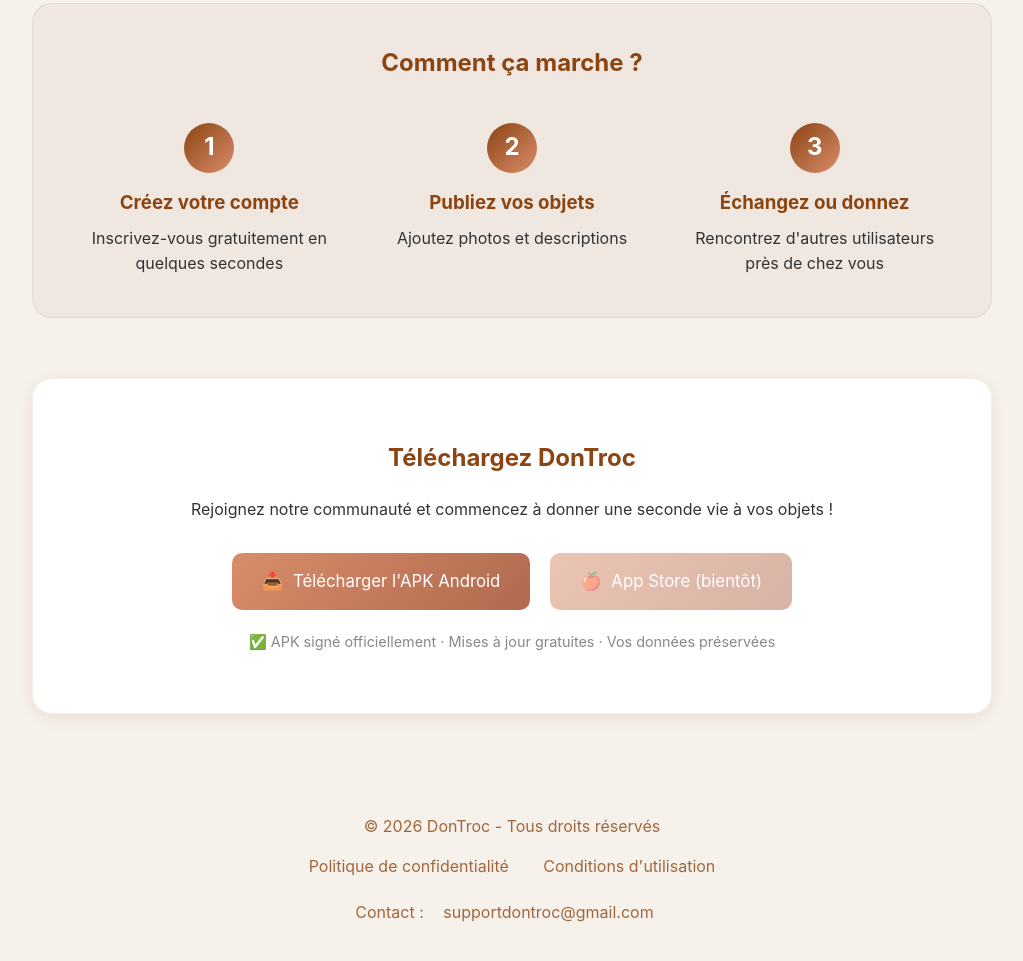
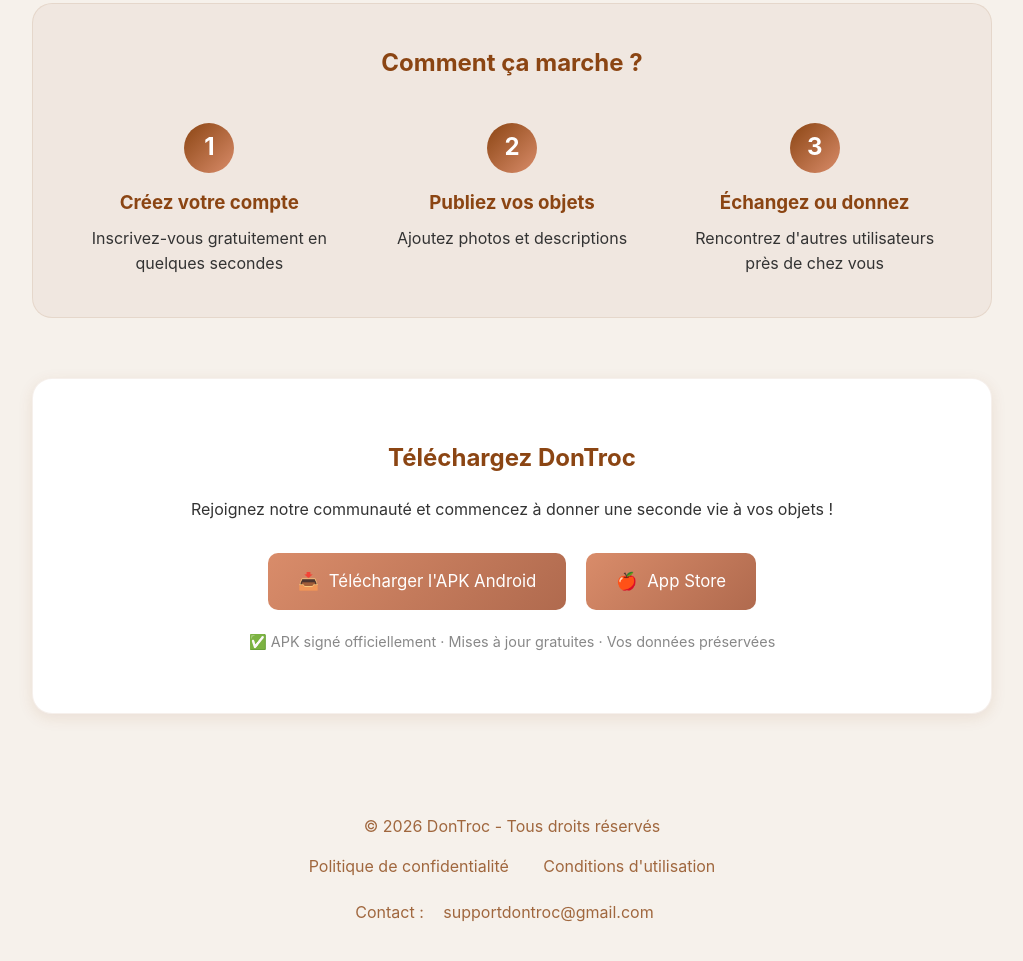
Before and after one commit to bachirtech/DonTroc, a plain HTML site: page docs/index.html in a window 1280 px wide. Shown: the part 1330-2291 px from the top of the page, without its empty margins (128-1151 px from the left). Drawn offline with Linux system fonts and the light colour scheme.

Commit message:
fix: rendre le lien App Store cliquable sur la page d'accueil

```diff
--- a/docs/index.html
+++ b/docs/index.html
@@ -289,9 +289,9 @@
                     <span>📥</span>
                     <span>Télécharger l'APK Android</span>
                 </a>
-                <a href="#" class="store-btn disabled" onclick="event.preventDefault(); alert('La version iOS arrive bientôt !');">
+                <a href="https://apps.apple.com/fr/app/dontroc-don-troc-dobjets/id6766704433" class="store-btn" target="_blank" rel="noopener noreferrer">
                     <span>🍎</span>
-                    <span>App Store (bientôt)</span>
+                    <span>App Store</span>
                 </a>
             </div>
             <p style="margin-top: 20px; font-size: 0.9rem; color: #888;">
```
